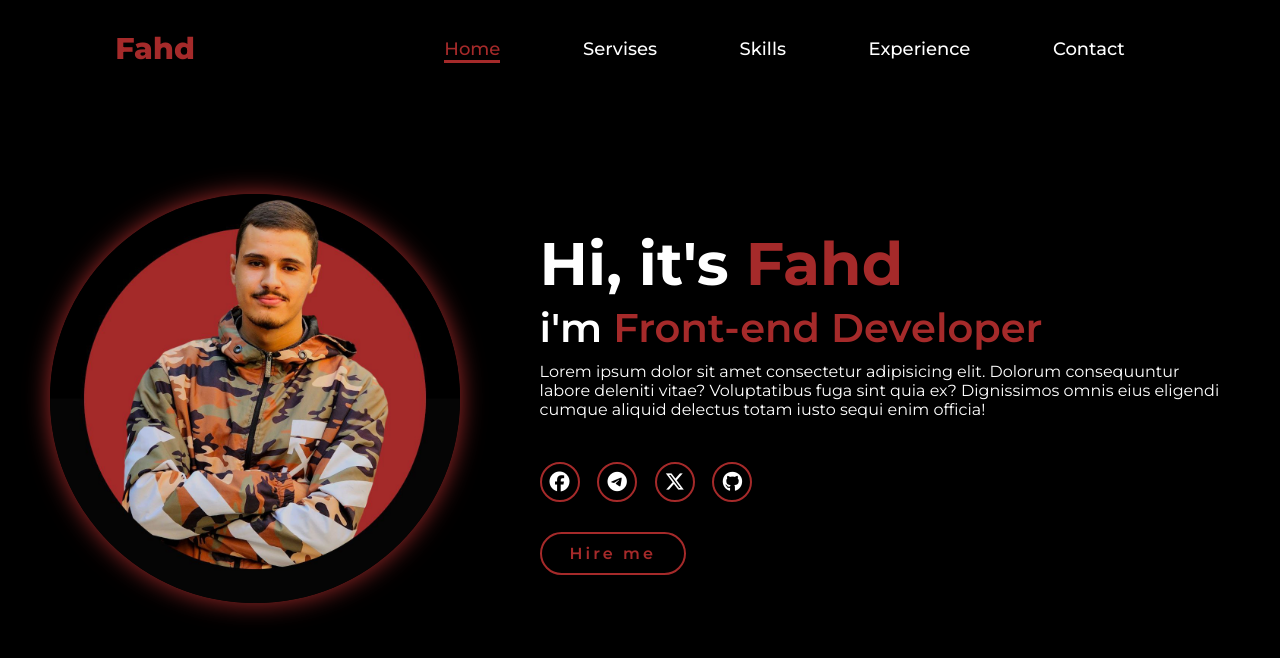
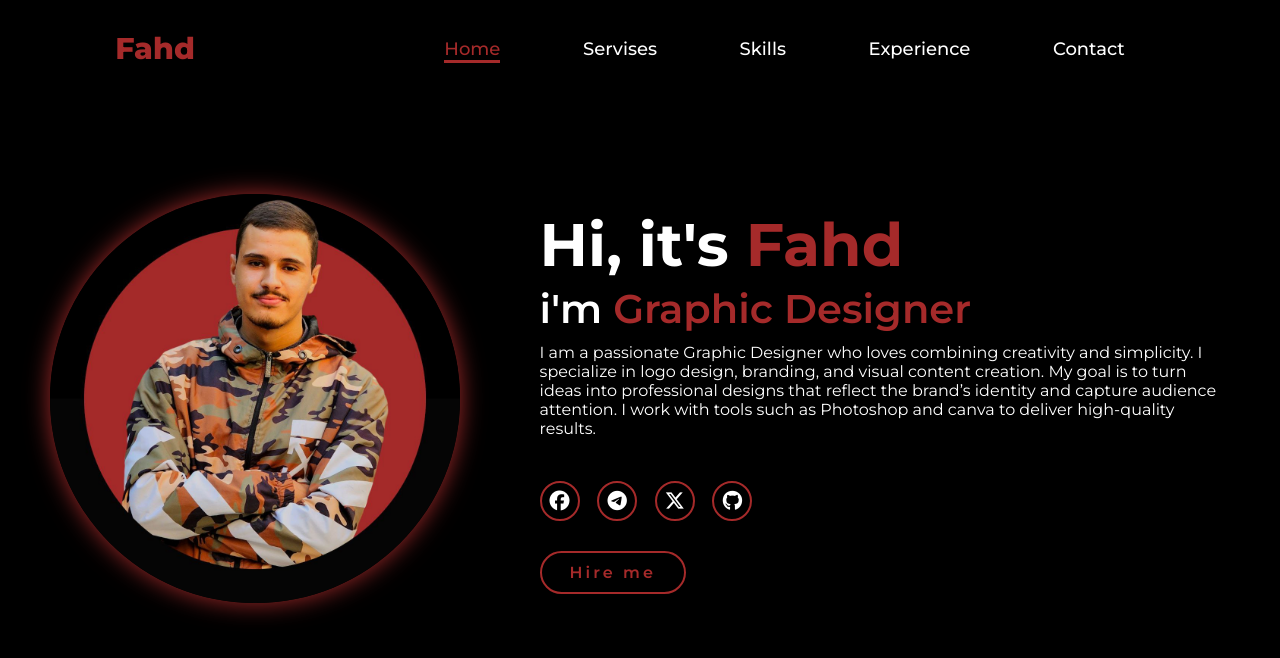
Before and after one commit to Fahd-Mohammed/portfolio, a plain HTML site: page index.html in a window 1280 px wide. Drawn offline with Linux system fonts and the light colour scheme.

Commit message:
index.html

```diff
--- a/index.html
+++ b/index.html
@@ -26,8 +26,16 @@
         </div>
         <div class="home-content">
             <h1>Hi, it's <span>Fahd</span></h1>
-            <h3 class="typing-text"> i'm <span>Front-end Developer</span></h3>
-            <p>Lorem ipsum dolor sit amet consectetur adipisicing elit. Dolorum consequuntur labore deleniti vitae? Voluptatibus fuga sint quia ex? Dignissimos omnis eius eligendi cumque aliquid delectus totam iusto sequi enim officia!</p>
+            <h3 class="typing-text"> i'm <span>Graphic Designer</span></h3>
+            <p>
+I am a passionate Graphic Designer who loves combining creativity and simplicity.
+I specialize in logo design, branding, and visual content creation.
+My goal is to turn ideas into professional designs that reflect the brand’s identity and capture audience attention.
+I work with tools such as Photoshop and canva to deliver high-quality results.
+
+
+
+</p>
             <br>
             <div class="social-icons">
                 <a href="#"><i class="fa-brands fa-facebook"></i></a>
```
